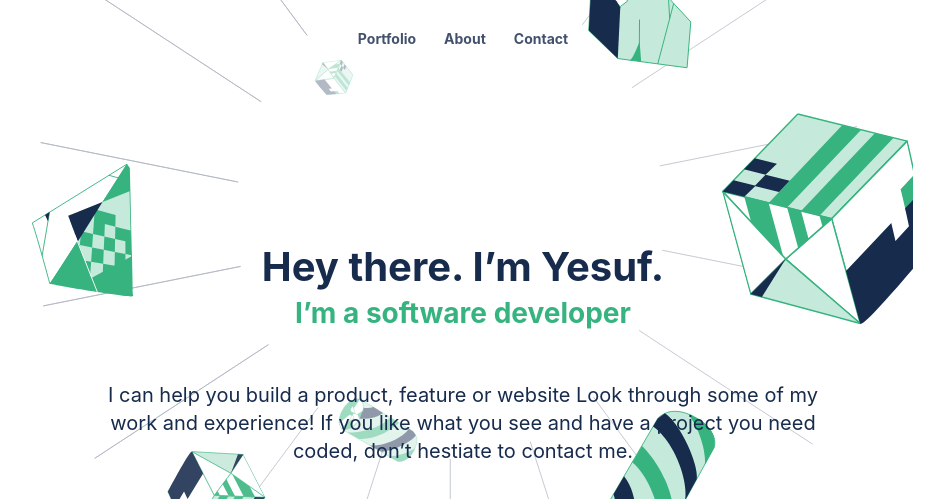
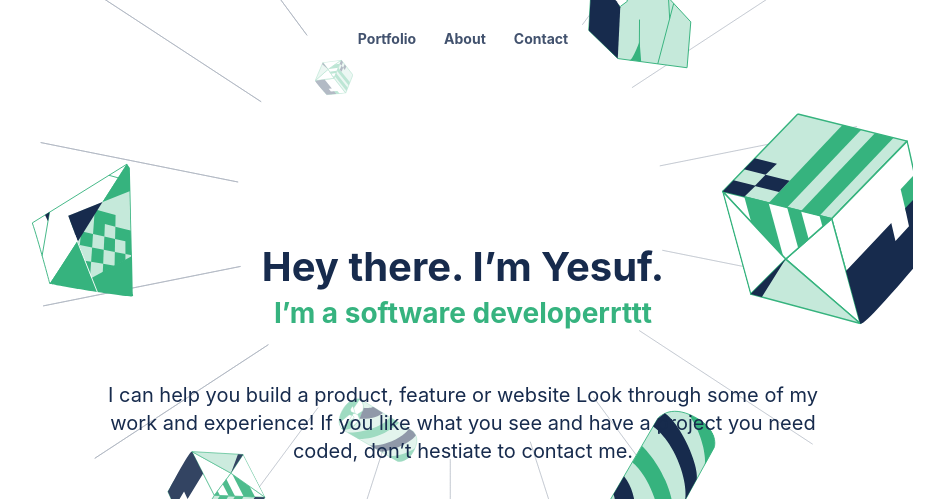
Before and after one commit to yusufyusie/yusufyusie.github.io, a website: page index.html in a window 1280 px wide. Shown: the top 499 px of the page, without its empty margins (177-1121 px from the left). Drawn offline with Linux system fonts and the light colour scheme.

Commit message:
Update index.html

```diff
--- a/index.html
+++ b/index.html
@@ -58,7 +58,7 @@
             Hey there. I’m Yesuf.
           </h1>
           <h2>
-            <span>I’m a software developer</span>
+            <span>I’m a software developerrttt</span>
           </h2>
           <p>I can help you build a product, feature or website Look through some of my work and experience! If you like what you see and have a project you need coded, don’t hestiate to contact me.</p>
           <ul class="social-media-icons">
```
